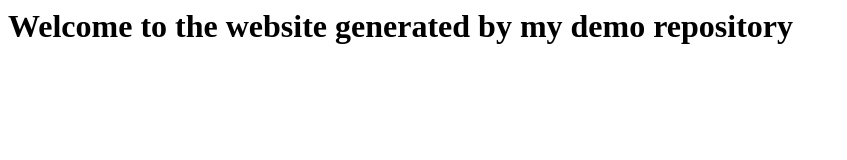
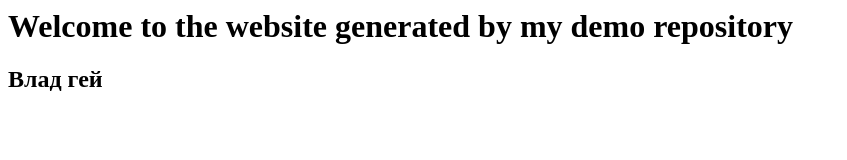
Before and after one commit to Sigma-Games-Studio/demo-repository, a website: page index.html in a window 1280 px wide. Shown: the whole page, without its empty margins (0-847 px from the left). Drawn offline with Linux system fonts and the light colour scheme.

Commit message:
Имба изменения

```diff
--- a/index.html
+++ b/index.html
@@ -1 +1,2 @@
 <h1>Welcome to the website generated by my demo repository</h1>
+<h2> Влад гей </h2>
```
